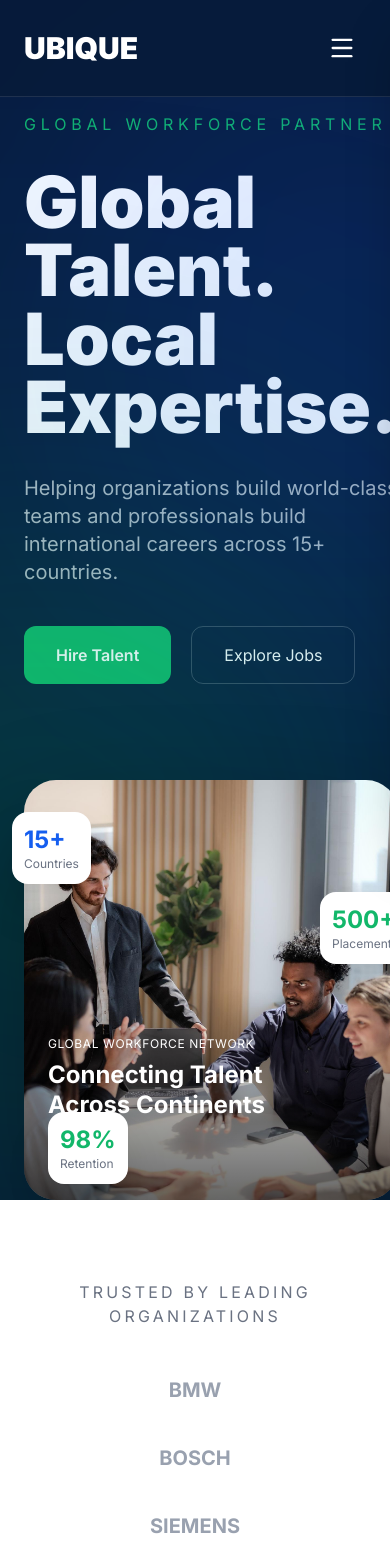
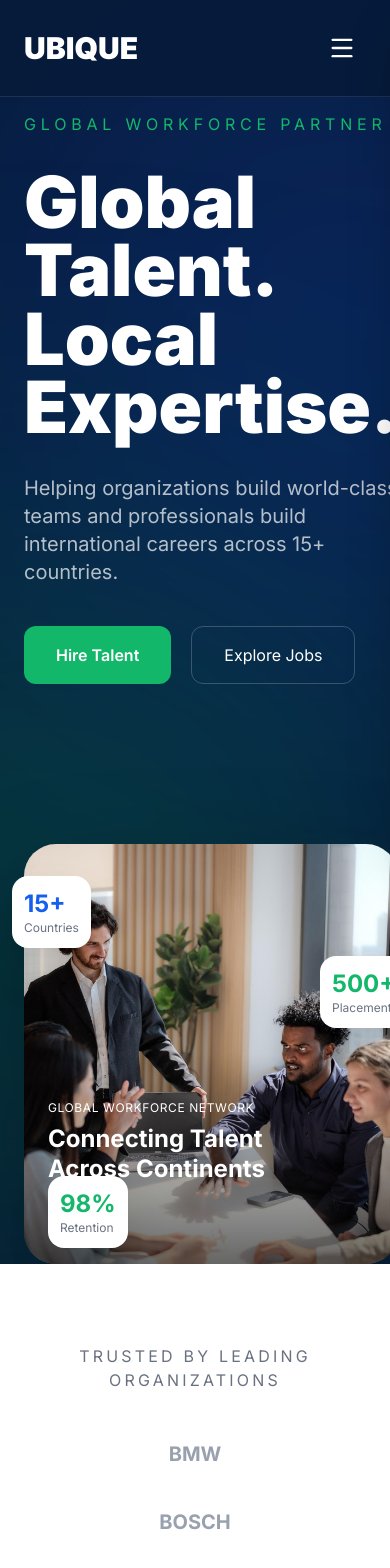
Before and after one commit to The-Nobleman-AB/ubique-website, a Next.js app: page / in a window 390 px wide. Shown: the top 1568 px of the page. Built offline with nearby package versions, Linux system fonts and the light colour scheme.

Commit message:
Menu polish

```diff
--- a/components/homepage/Hero.tsx
+++ b/components/homepage/Hero.tsx
@@ -57,7 +57,7 @@ export default function Hero() {
 
           {/* LEFT */}
 
-          <div>
+          <div className="relative z-20">
 
             <p
               className="
@@ -146,7 +146,9 @@ export default function Hero() {
 
           {/* RIGHT */}
 
-          <HeroShowcase />
+          <div className="relative z-0 mt-16 lg:mt-0">
+            <HeroShowcase />
+          </div>
 
         </div>
 
--- a/components/homepage/HeroShowcase.tsx
+++ b/components/homepage/HeroShowcase.tsx
@@ -2,7 +2,7 @@ import Image from "next/image";
 
 export default function HeroShowcase() {
   return (
-    <div className="relative w-full max-w-[650px] mx-auto">
+    <div className="relative z-0 w-full max-w-[650px] mx-auto">
 
       <div
         className="
@@ -76,6 +76,7 @@ export default function HeroShowcase() {
       <div
         className="
         absolute
+        z-10
         -left-3
         md:-left-6
         lg:-left-10
```
